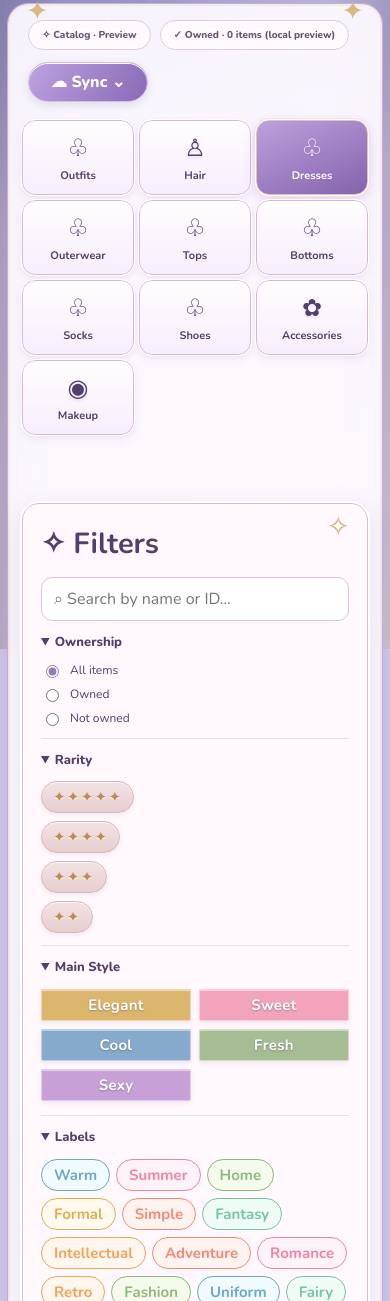
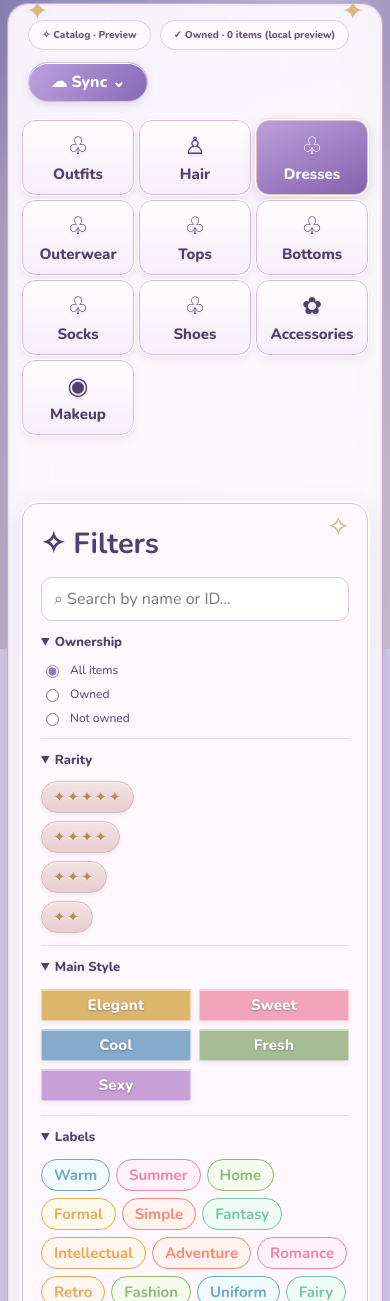
Before and after one commit to SvetaZavada/nikki-wardrobe, a plain HTML site: page v2.html in a window 390 px wide. Shown: the part 195-1496 px from the top of the page. Drawn offline with nearby package versions, Linux system fonts and the light colour scheme.

Commit message:
Increase category and style-chip label typography to match Labels

```diff
--- a/v2.html
+++ b/v2.html
@@ -26,7 +26,7 @@ nav{display:flex;gap:8px;align-items:center;flex-wrap:wrap}
 .categorybar{display:grid;grid-template-columns:repeat(10,minmax(0,1fr));gap:8px}
 .cat{min-width:0;min-height:94px;display:flex;align-items:center;justify-content:center;flex-direction:column;gap:4px;padding:8px 3px;background:linear-gradient(180deg,#fffdfd,#f7eefd);border:1px solid #d5bad7;outline:1px solid #fff;border-radius:13px;box-shadow:0 4px 8px #8b729e22}
 .cat.active{background:linear-gradient(155deg,#bda0dc,#8562ad);border-color:#dfc2bd;color:#fff;box-shadow:0 0 0 2px #f3e2e9,0 4px 13px #a579b95c}
-.cat .glyph{font-size:31px;line-height:1.3;filter:drop-shadow(0 2px 1px #8466a82a)}.cat span:last-child{font:700 clamp(11px,1.23vw,15px) Nunito,serif}
+.cat .glyph{font-size:31px;line-height:1.3;filter:drop-shadow(0 2px 1px #8466a82a)}.cat span:last-child{font:800 15px/1.18 Nunito,sans-serif;letter-spacing:0;text-align:center;overflow-wrap:anywhere}
 .subbar{min-height:39px;display:flex;gap:6px;align-items:center;flex-wrap:wrap;margin-top:17px;padding:0 3px}
 .pill{border-radius:30px;font-size:11px;padding:7px 13px;white-space:nowrap}.pill.active{font-weight:800}
 .main{display:grid;grid-template-columns:270px minmax(0,1fr);gap:20px;margin-top:12px}
@@ -79,6 +79,9 @@ footer{text-align:center;font-size:11px;color:#817391;padding:3px 0}
 #rarities .rarity-chip{height:32px;min-height:32px;box-sizing:border-box;display:inline-flex;align-items:center;justify-content:center;font-size:15px;letter-spacing:1.3px;padding:0 11px}
 #styleChips .style-chip{height:32px;min-height:32px;box-sizing:border-box;display:inline-flex;align-items:center;justify-content:center;padding:0 5px!important}
 #labelList .label-chip{height:32px;min-height:32px;box-sizing:border-box;display:inline-flex;align-items:center;justify-content:center;font-size:15px!important;padding:0 12px!important}
+/* Match upper category and rectangular style labels to 15px Label chips. */
+#categories .cat span:last-child{font-size:15px;font-weight:800;line-height:1.18}
+#styleChips .style-chip{font-size:15px!important;font-weight:800!important;font-family:Nunito,sans-serif!important}
 </style></head><body><div class="sky"></div><div class="wings"></div>
 <header class="top"><div class="brand"><h1>✧ Nikki Wardrobe</h1><p>Infinity Nikki collection</p></div><nav><button class="tab active" data-page="wardrobe">♧ Wardrobe</button><button class="tab" data-page="eureka">✧ Eureka</button><button class="tab" data-page="analysis">▥ Analysis</button></nav></header>
 <main class="shell"><div class="utility"><div class="status"><span id="catalogVersion">✧ Catalog · Preview</span><span id="collectionStatus">☁ Collection · local</span></div><div class="sync-wrap"><button class="sync-btn" id="syncToggle" aria-expanded="false" aria-controls="syncMenu">☁ Sync ⌄</button><div class="sync-menu" id="syncMenu"><button id="importJson">↧ Import JSON</button><button id="syncCatalog">↻ Sync with gongeo</button><button id="checkUpdates">☁ Check updates</button><small id="syncFoot">Catalog source: gongeo.us</small></div></div></div>
```
